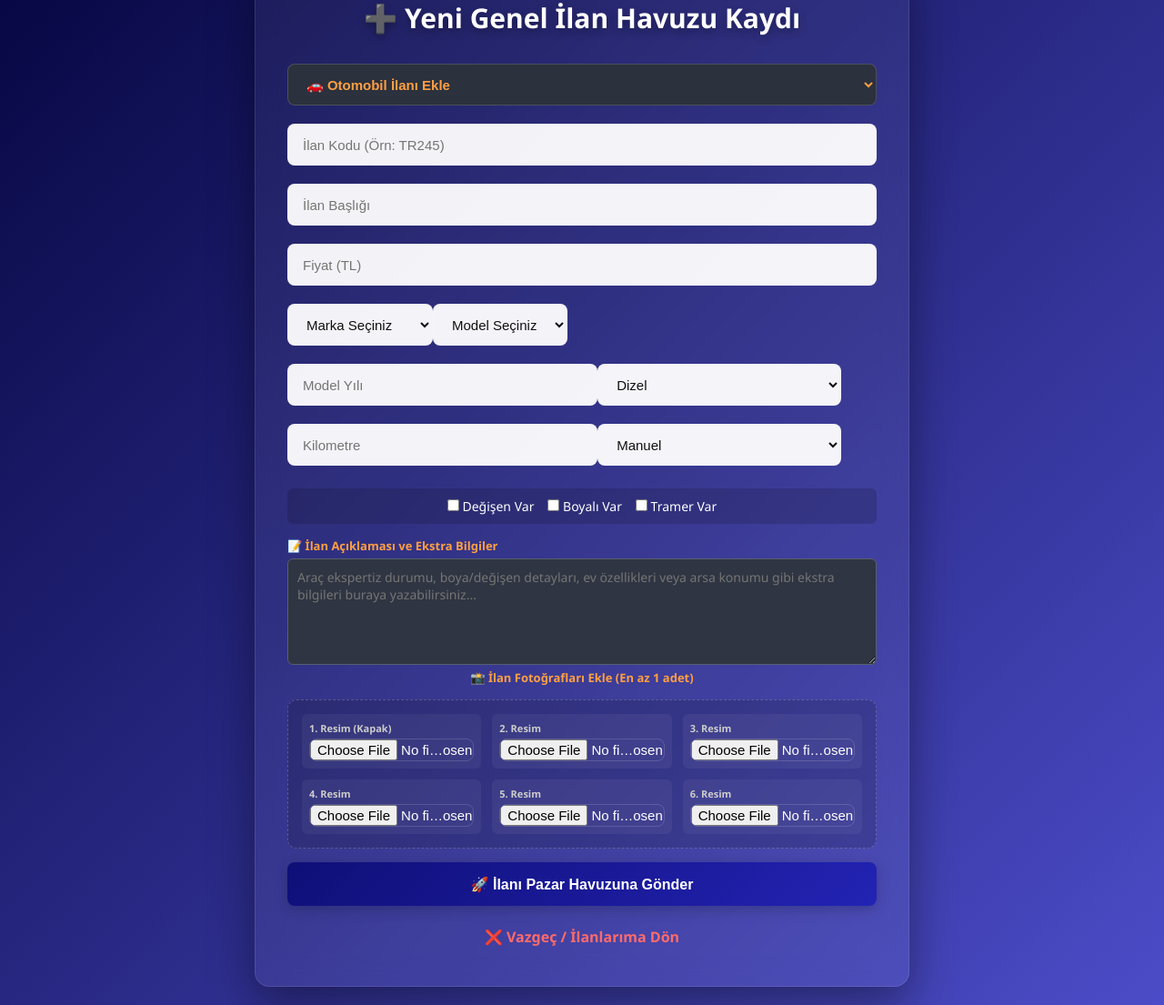
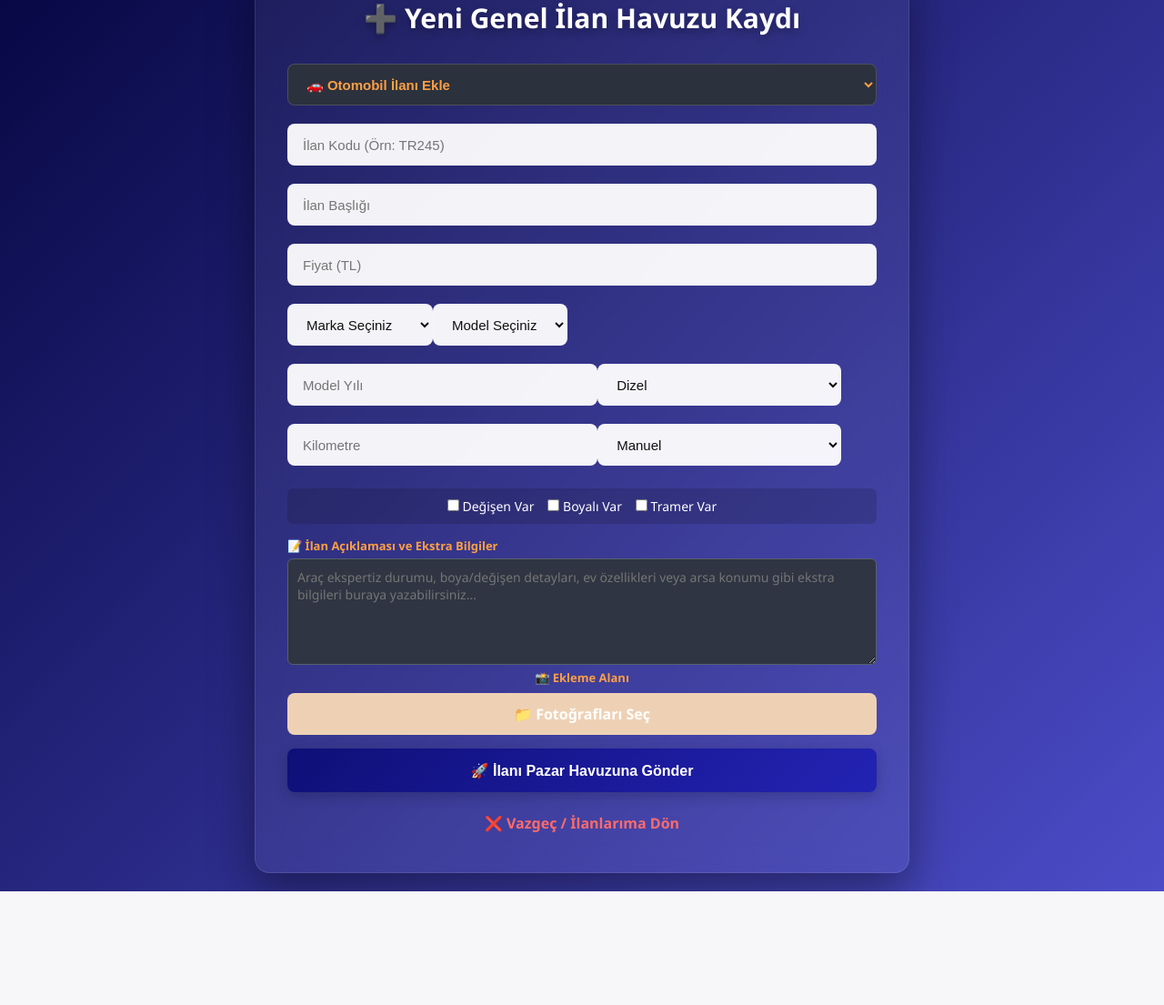
Before and after one commit to Vlayta/kozanilanlari.com, a Flask app: page /urun_ekle_sayfa in a window 1280 px wide. Shown: the part 155-1260 px from the top of the page at 91% size. After the commit the page ends 1135 px from the top, so only its background shows below. Run offline with Flask 3, Linux system fonts and the light colour scheme; the visitor is signed in with stand-in values (Sample User, id 1).

Commit message:
Refactor urun_ekle.html for improved structure

```diff
--- a/templates/urun_ekle.html
+++ b/templates/urun_ekle.html
@@ -200,19 +200,44 @@
             </div>
         </div>
 
-        <!-- Fotoğraf Yükleme Izgarası -->
-        <div class="form-grup-resimler">
-            <span style="font-size:13px; font-weight:bold; display:block; margin-bottom:8px; color:#ff9f43; text-align:center;">📸 İlan Fotoğrafları Ekle (En az 1 adet)</span>
-            <div class="resim-yukleme-izgarasi">
-                <div class="resim-girdi-kutu"><span>1. Resim (Kapak)</span><input type="file" name="resim1" accept="image/*"></div>
-                <div class="resim-girdi-kutu"><span>2. Resim</span><input type="file" name="resim2" accept="image/*"></div>
-                <div class="resim-girdi-kutu"><span>3. Resim</span><input type="file" name="resim3" accept="image/*"></div>
-                <div class="resim-girdi-kutu"><span>4. Resim</span><input type="file" name="resim4" accept="image/*"></div>
-                <div class="resim-girdi-kutu"><span>5. Resim</span><input type="file" name="resim5" accept="image/*"></div>
-                <div class="resim-girdi-kutu"><span>6. Resim</span><input type="file" name="resim6" accept="image/*"></div>
-            </div>
-        </div>
+<!-- Fotoğraf Yükleme -->
+<div class="form-grup-resimler">
 
+    <span style="font-size:13px; font-weight:bold; display:block; margin-bottom:8px; color:#ff9f43; text-align:center;">
+        📸 Ekleme Alanı
+    </span>
+
+    <label for="resimler" style="
+        display:block;
+        text-align:center;
+        background:#eed1b5;
+        color:white;
+        padding:12px;
+        border-radius:8px;
+        cursor:pointer;
+        font-weight:bold;
+        margin-bottom:15px;">
+
+        📁 Fotoğrafları Seç
+
+    </label>
+
+    <input
+        type="file"
+        name="resimler"
+        id="resimler"
+        multiple
+        accept="image/*"
+        style="display:none;">
+
+    <div id="onizleme" style="
+        display:grid;
+        grid-template-columns:repeat(auto-fill,minmax(120px,1fr));
+        gap:10px;
+        margin-top:10px;">
+    </div>
+
+</div>
         <!-- Butonlar -->
         <button type="submit"> 🚀 İlanı Pazar Havuzuna Gönder </button>
         <a href="/urunler" style="background:transparent; border:none; color:#ff6b6b; text-align:center; display:block; margin-top:15px; font-weight:bold;">❌ Vazgeç / İlanlarıma Dön</a>
```
